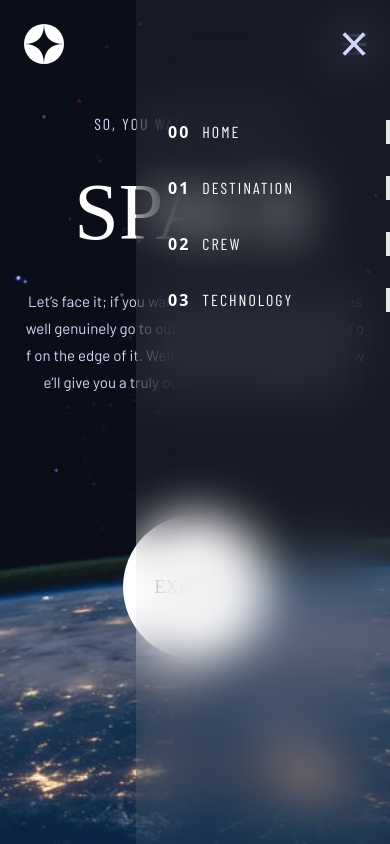
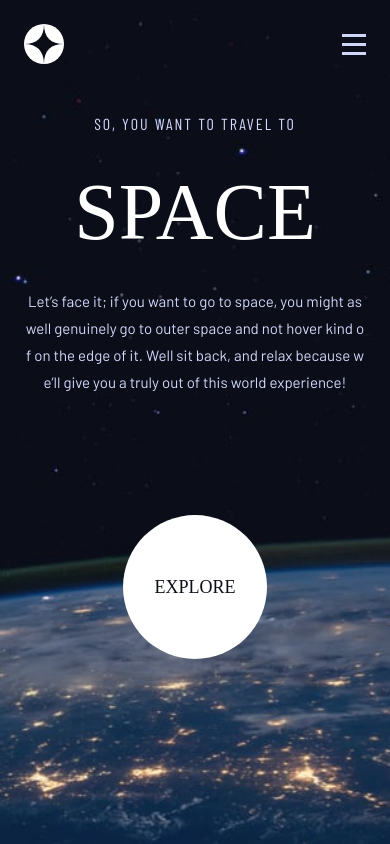
Before and after one commit to code-looney/space-app, a React (Vite) app: page / in a window 390 px wide. Built offline with nearby package versions, Linux system fonts and the light colour scheme; a web font is replaced by a local one.

Commit message:
bug fixed

```diff
--- a/src/AppContext.jsx
+++ b/src/AppContext.jsx
@@ -7,8 +7,9 @@ function AppProvider({ children }) {
     const [router, setRouter] = useState(null);
     const [mainButtonText, setMainButtonText] = useState(null);
     const [pageOrder, setPageOrder] = useState("");
+    const [hideOrUnhideOrder, setHideOrUnhideOrder] = useState(null);
     const [hoverUnderlineColor, setHoverUnderlineColor] = useState(1);
-    const [hideOrUnhideOrder, setHideOrUnhideOrder] = useState(null);
+    const [toggleMobileMenu, setToggleMobileMenu] = useState("hidden")
 
 
     useEffect(() => {
@@ -35,6 +36,10 @@ function AppProvider({ children }) {
         setHoverUnderlineColor(id)
       }
 
+    function handleToggleMobileMenu () {
+        setToggleMobileMenu("flex")
+    }
+
 
     const value = {
         router,
@@ -45,11 +50,14 @@ function AppProvider({ children }) {
         setMainButtonText,
         pageOrder,
         setPageOrder,
+        hideOrUnhideOrder,
+        setHideOrUnhideOrder,
         hoverUnderlineColor,
         setHoverUnderlineColor,
-        hideOrUnhideOrder,
-        setHideOrUnhideOrder,
-        handleNavLinkHover
+        handleNavLinkHover,
+        handleToggleMobileMenu,
+        toggleMobileMenu,
+        setToggleMobileMenu
 
     };
 
--- a/src/components/Header.jsx
+++ b/src/components/Header.jsx
@@ -12,7 +12,7 @@ const Header = () => {
             <hr className='w-[700px] hidden xl:block bg-black' />
         </div>
         <div className=' h-[40px] w-[187.5px] lg:h-[96px] flex justify-end items-center lg:absolute right-0 top-0 lg:pr-0 pr-[1.5em] '>
-            <Link><img className='lg:hidden' src="/assets/shared/icon-hamburger.svg" alt="" /></Link>
+            <Link onClick={() => context.handleToggleMobileMenu()}><img className='lg:hidden' src="/assets/shared/icon-hamburger.svg" alt="" /></Link>
         </div>
         <ul className='h-full lg:w-[640px] flex-row lg:backdrop-blur-xl lg:bg-white/5 justify-end items-center pr-[3em] hidden gap-[3em] text-[1rem] lg:flex relative z-10 text-white uppercase'>
           {context.router && context.router.map(route => {
--- a/src/components/MobileMenu.jsx
+++ b/src/components/MobileMenu.jsx
@@ -1,24 +1,25 @@
-import React, {useContext} from 'react'
+import React, {useContext, useState} from 'react'
 import { AppContext } from '../AppContext';
 import { NavLink, Link } from 'react-router-dom';
 
 const MobileMenu = () => {
    const context = useContext(AppContext);
-   console.log(context)
+   console.log(context.toggleMobileMenu)
 
   return (
-    <div className='flex flex-col w-[254px] h-screen right-0 top-0 absolute no-scrollbar text-white backdrop-blur-xl z-50 bg-white/5 bg-red-600'>
-        <ul className='h-full w-full flex flex-col gap-[2em]'>
-        <div className=' h-[88px] lg:h-[96px] flex justify-end items-center pr-[1.5em] '>
-            <Link><img className='w-[24px] lg:hidden' src="/assets/shared/icon-close.svg" alt="" /></Link>
-        </div>
+    <div className={` flex-col w-[254px] h-screen right-0 top-0 absolute no-scrollbar text-white backdrop-blur-xl z-50 bg-white/5 ${context.toggleMobileMenu}`}>
+        <ul className='h-full w-full flex pt-[88px] outline flex-col gap-[2em]'>
+        {/* <div className=' h-[88px] lg:h-[96px] flex justify-end items-center pr-[1.5em] '>
+            <Link><img className='w-[24px]' src="/assets/shared/icon-close.svg" alt="" /></Link>
+        </div> */}
           {context.router && context.router.map(route => {
             return (
-              <li key={route.id} className={`pl-[2em] flex uppercase tracking-[0.125em] border-r-4 gap-3 hover:border-opacity-50 ease-in-out duration-700 hover:border-b-white
-               ${context.handleNavLinkHover === route.id ? 'border-b-white' : 'border-b-white'} `}>
-                <NavLink onClick={() => context.handleNavLinkHover(route.id)} className="flex gap-3 justify-self-center">
+              <li key={route.id} className={`pl-[2em] flex uppercase tracking-[0.125em] border-r-4 gap-3 hover:border-opacity-50 ease-in-out duration-700 hover:border-r-white
+               ${context.hoverUnderlineColor === route.id ? 'border-r-white' : 'border-r-transparent'} `}>
+                <NavLink onClick={() => context.handleNavLinkHover(route.id)} className="flex gap-3 justify-self-center text-[16px] font-barlowCondensed">
                   <span className='font-bold'>{route.order}</span>
-                  <span className='text-[16px] font-barlowCondensed'>{route.page}</span></NavLink>
+                  {route.page}
+                </NavLink>
               </li>
             )
           })}
```
